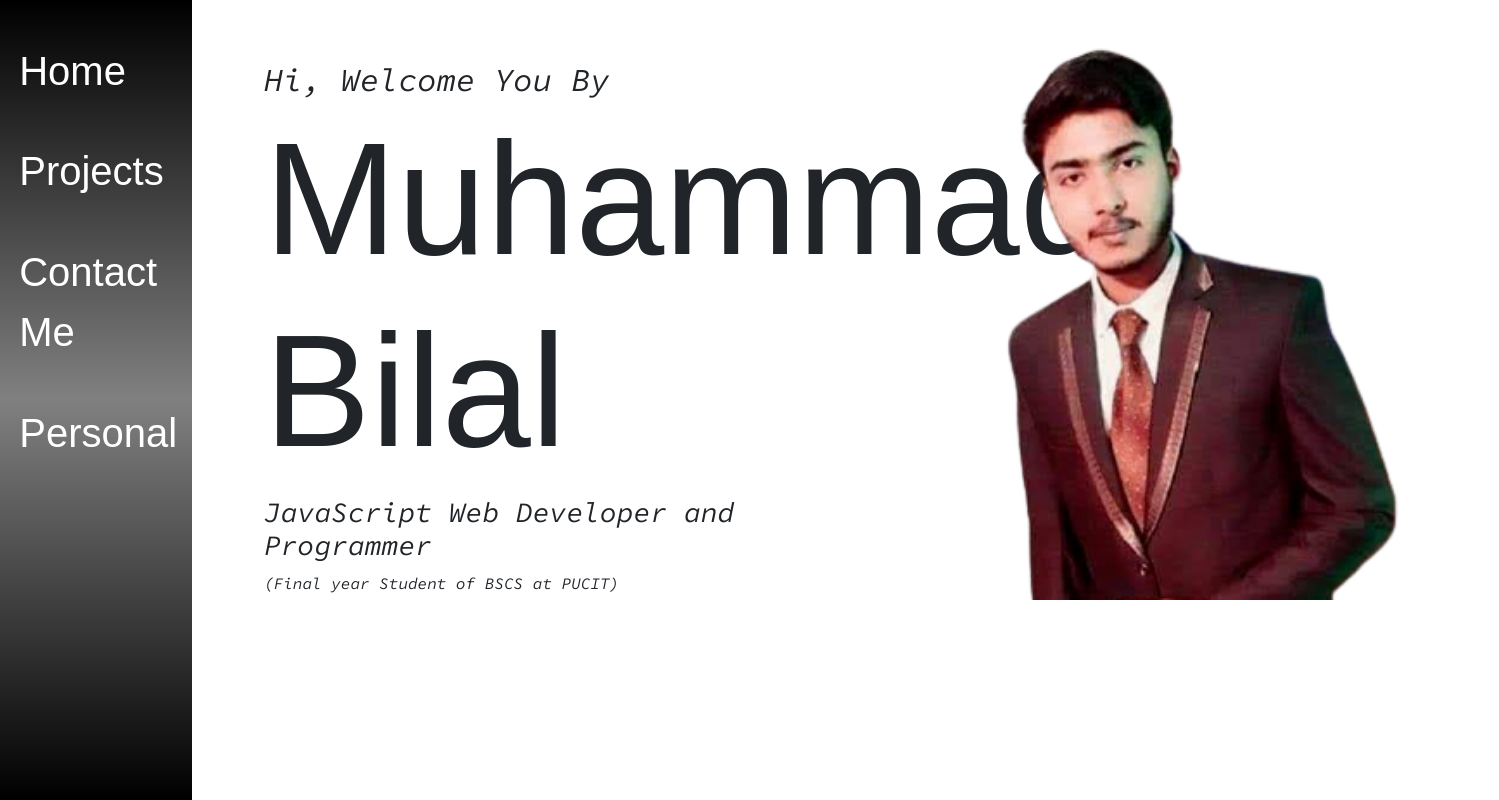
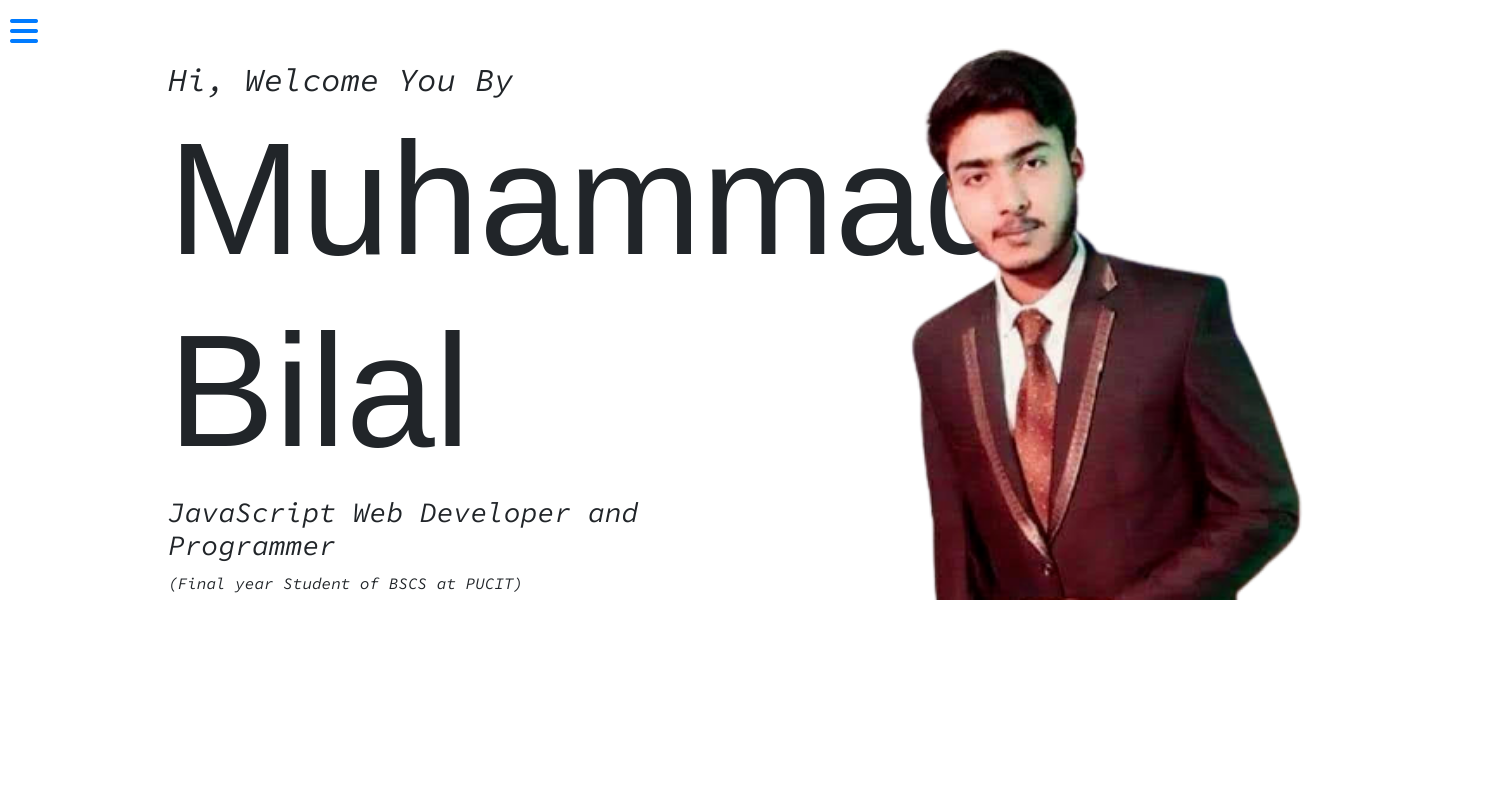
Before and after one commit to Muhammad-Bilal-official/portfolio1, a plain HTML site: page index.html in a window 1280 px wide. Shown: the whole page, 1499 px wide, since content can reach past the window. Drawn offline with nearby package versions, Linux system fonts and the light colour scheme; a web font is replaced by a local one.

Commit message:
Added Side Bar Button and Animations

```diff
--- a/css/index.css
+++ b/css/index.css
@@ -3,6 +3,12 @@
     margin: 0;
     box-sizing: border-box;
 }
+
+ /* CSS reset  */
+*{
+    scroll-behavior: smooth;
+}
+
 
 #container{
     width: 100wh;
@@ -10,11 +16,41 @@
     display: flex;
 }
 /* Side Bar CSS */
+
+#container .menuButtons{
+    position: fixed;
+    top: 10px;
+    left: 10px;
+    height: 3rem;
+    font-size: 2rem;
+    cursor: pointer;
+    width: 5%;
+    /* border: 2px solid black; */
+    padding-top: 0.3rem;
+    border-radius: 10px;
+    z-index: 2;
+}
+#sideBar .fa-xmark{
+    color: white;
+
+    margin-left: 12%;
+    display: none;
+    /* transition: display ease-in-out 2s; */
+
+
+}
 #sideBar{
+    transition: width 0.5s, opacity 3.5s linear;
     /* background-color: rgb(49, 27, 27); */
     background: linear-gradient(black,gray,black);
 
-    width: 15%;
+    position: relative;
+    top: 0px;
+    left: 0px;
+    z-index: 1;
+    /* display: none; */
+
+    width: 0%;
     height: 100vh;
 }
 #sideBar ul{
@@ -50,6 +86,7 @@
     /* text-align: center; */
     justify-content: center;
     flex-wrap: wrap;
+    margin: auto;
 }
 /* Home Button Click CSS for mainContainer */
 #mainContentContainer #text{
--- a/index.html
+++ b/index.html
@@ -18,8 +18,12 @@
 
 <body>
   <div id="container">
+    <a href="#container">
+    <i class="fa-solid fa-bars menuButtons" id="showButton" onclick="showHideMenu('show')"></i>
+  </a>
     <div id="sideBar">
       <ul id="nav">
+        <i class="fa-solid fa-xmark menuButtons" id="closeButton" onclick="showHideMenu('hide')"></i>
         <li><a href="#" id="homeButton">Home</a></li>
         <li><a href="#" id="projectButton">Projects</a></li>
         <li><a href="#" id="contactButton">Contact Me</a></li>
--- a/js/index.js
+++ b/js/index.js
@@ -296,3 +296,27 @@ contactButton.addEventListener("click",()=>{
 addressButton.addEventListener("click",()=>{
     mainContentContainer.innerHTML = addressPageContent;
 });
+function showHideMenu(event){
+    console.log(event);
+    let menu = document.querySelector("#sideBar");
+    let showButton = document.querySelector("#showButton");
+    let closeButton = document.querySelector("#closeButton");
+    // let mainContentContainer = document.querySelector("#mainContentContainer");
+    showButton.classList.toggle("d-block");
+    closeButton.classList.toggle("d-block");
+    if(event === "show"){
+        // showButton.classList.add("d-none");
+        // closeButton.classList.add("d-block");
+        menu.style.width = "15%";
+        showButton.style.zIndex = "0";
+    }
+    else{
+        // showButton.classList.add("d-block");
+        // closeButton.classList.add("d-none");
+        menu.style.width = "0%";
+        showButton.style.zIndex = "2";
+        // mainContentContainer.style.margin = "auto";
+
+    }
+
+}
```
